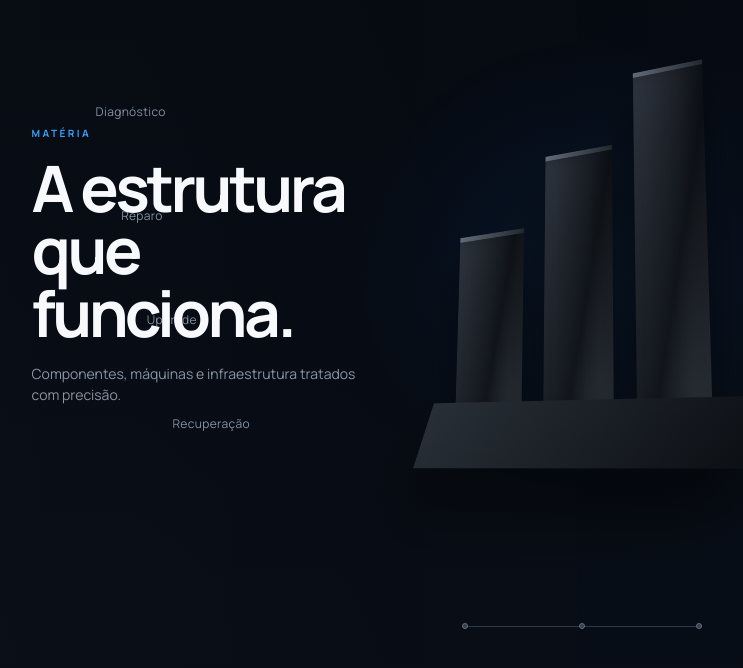
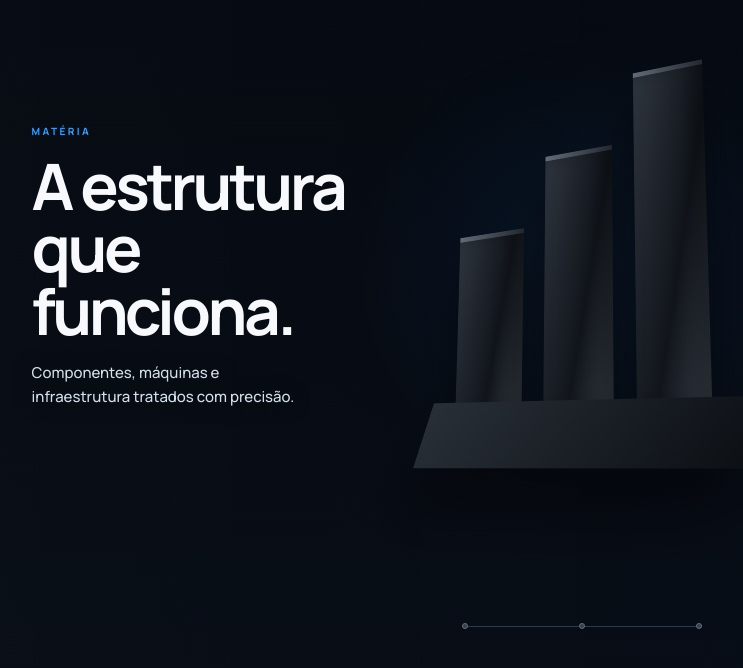
Before and after one commit to TJLN-Solutions/tjl-solutions-site, a React (Vite) app: page / in a window 1280 px wide. Shown: the part 1454-2122 px from the top of the page, without its empty margins (58-801 px from the left). Built offline with nearby package versions, Linux system fonts and the light colour scheme.

Commit message:
fix: remover rotulos sobrepostos da transicao

```diff
--- a/src/App.jsx
+++ b/src/App.jsx
@@ -168,12 +168,9 @@ function HeroScene() {
 function TransformationScene() {
   const ref = useRef(/** @type {HTMLElement | null} */ (null))
   useDesktopSceneMotion(ref, { phases: true })
-  const hardware = ['Diagnóstico', 'Reparo', 'Upgrade', 'Recuperação']
-  const software = ['Sites', 'Sistemas', 'Automações', 'Integrações']
   return <section className="transformation-scene" id="transformacao" ref={ref} tabIndex={-1}><div className="transformation-sticky">
     <article className="transformation-card matter-card">
       <div className="scene-copy scene-copy-matter"><span>MATÉRIA</span><h2>A estrutura<br/>que funciona.</h2><p>Componentes, máquinas e infraestrutura tratados com precisão.</p></div>
-      <div className="hardware-words" aria-label="Serviços de hardware">{hardware.map((item, index) => <span key={item} style={/** @type {React.CSSProperties} */ ({ '--i': index })}>{item}</span>)}</div>
       <div className="matter-object" aria-hidden="true"><div className="metal-column column-a"/><div className="metal-column column-b"/><div className="metal-column column-c"/><div className="metal-base"/></div>
     </article>
     <article className="transformation-card core-card">
@@ -182,7 +179,6 @@ function TransformationScene() {
     </article>
     <article className="transformation-card data-card">
       <div className="scene-copy scene-copy-data"><span>DADOS</span><h2>A inteligência<br/>que evolui.</h2><p>Sistemas e automações passam a mover o negócio.</p></div>
-      <div className="software-words" aria-label="Serviços de software">{software.map((item, index) => <span key={item} style={/** @type {React.CSSProperties} */ ({ '--i': index })}>{item}</span>)}</div>
       <div className="data-visual" aria-hidden="true"><i/><i/><i/><i/><span/></div>
     </article>
     <div className="energy-line" aria-hidden="true"><i/><i/><i/><i/><i/></div>
--- a/src/styles.css
+++ b/src/styles.css
@@ -100,7 +100,7 @@ img { max-width: 100%; }
 .scene-copy { z-index: 5; }
 .scene-copy>span { color: var(--blue-bright); font-size: 9px; font-weight: 700; letter-spacing: .24em; }
 .scene-copy h2 { margin: 15px 0 18px; font-size: clamp(42px,5vw,72px); line-height:.98; letter-spacing:-.055em; }
-.scene-copy p { max-width: 340px; margin:0; color:#8995a4; font-size:14px; }
+.scene-copy p { max-width: 360px; margin:0; color:#c2cedb; font-size:16px; font-weight:500; line-height:1.55; text-wrap:balance; }
 .scene-copy-core p { margin-inline:auto; }
 .metal-column { position:absolute; bottom:70px; width:72px; background:linear-gradient(100deg,#303640,#11151b 60%,#3a414b); box-shadow:inset -12px 0 20px rgba(0,0,0,.35),0 35px 45px rgba(0,0,0,.45); transform:skewY(-4deg); }
 .metal-column::after { content:''; position:absolute; top:0; left:0; right:0; height:5px; background:linear-gradient(90deg,#626b77,#232931); }
@@ -274,10 +274,7 @@ button:disabled{cursor:not-allowed;opacity:.52}
 .transformation-card{position:relative;min-width:0;min-height:620px;display:flex;align-items:stretch;flex-direction:column;padding:clamp(26px,2.5vw,40px);overflow:hidden;border:1px solid rgba(154,193,238,.14);border-radius:24px;background:linear-gradient(155deg,rgba(255,255,255,.035),rgba(3,8,15,.16));box-shadow:0 32px 80px rgba(0,0,0,.18)}
 .transformation-card::before{content:'';position:absolute;inset:0;z-index:-1;pointer-events:none;background:radial-gradient(circle at 70% 72%,rgba(8,120,237,.12),transparent 40%)}
 .transformation-card .scene-copy{position:relative;inset:auto;z-index:2;width:100%;margin:0;translate:0;text-align:left;opacity:1;transform:none}
-.transformation-card .scene-copy>span{display:block;font-size:10px}.transformation-card .scene-copy h2{max-width:100%;margin:14px 0 16px;font-size:clamp(36px,3.5vw,54px);line-height:.96;overflow-wrap:anywhere}.transformation-card .scene-copy p{max-width:36ch;margin:0;color:#9aa6b6;font-size:14px}
-.transformation-card .hardware-words,.transformation-card .software-words{position:relative;inset:auto;z-index:2;display:flex;flex-wrap:wrap;justify-content:flex-start;gap:8px;margin-top:24px;pointer-events:auto}
-.transformation-card .hardware-words span,.transformation-card .software-words span{position:relative;inset:auto;padding:8px 11px;border:1px solid rgba(139,181,230,.22);border-radius:999px;background:rgba(255,255,255,.035);color:#9eabba;font-size:12px;line-height:1;opacity:1;transform:none}
-.transformation-card .software-words span{color:#9bcdff}
+.transformation-card .scene-copy>span{display:block;font-size:10px}.transformation-card .scene-copy h2{max-width:100%;margin:14px 0 16px;font-size:clamp(36px,3.5vw,54px);line-height:.96;overflow-wrap:anywhere}.transformation-card .scene-copy p{max-width:36ch;margin:0;color:#c2cedb;font-size:clamp(14px,1.2vw,16px);font-weight:500;line-height:1.55;text-shadow:0 2px 18px rgba(0,0,0,.42)}
 .transformation-card .matter-object{position:relative;inset:auto;width:min(280px,82%);height:300px;margin:auto auto 0;translate:0;opacity:1;transform:perspective(900px) rotateX(10deg) rotateY(-8deg)}
 .transformation-card .metal-column{bottom:66px;width:20%}.transformation-card .column-a{left:13%;height:45%}.transformation-card .column-b{left:40%;height:65%}.transformation-card .column-c{left:67%;height:82%}
 .transformation-card .transform-core{position:relative;inset:auto;width:min(300px,88%);margin:auto;translate:0;opacity:1;transform:none}.transformation-card .transform-core img{position:relative;inset:auto;display:block;width:100%;height:auto}.transformation-card .core-light{opacity:.22}
@@ -301,15 +298,13 @@ button:disabled{cursor:not-allowed;opacity:.52}
   .transformation-sticky::after{content:'';position:absolute;inset:0;z-index:-1;display:block;background:linear-gradient(90deg,rgba(255,255,255,.012),transparent 45%,rgba(8,120,237,.025))}
   .transformation-card{display:contents}.transformation-card::before{display:none}
   .transformation-card .scene-copy{position:absolute;z-index:5;top:50%;width:370px;margin:0;translate:0 -50%;text-align:left;opacity:1}
-  .transformation-card .scene-copy h2{max-width:none;margin:15px 0 18px;font-size:clamp(42px,5vw,72px);line-height:.98;overflow-wrap:normal}.transformation-card .scene-copy p{max-width:340px;color:#8995a4}
+  .transformation-card .scene-copy h2{max-width:none;margin:15px 0 18px;font-size:clamp(42px,5vw,72px);line-height:.98;overflow-wrap:normal}.transformation-card .scene-copy p{max-width:360px;color:#d5e0eb;font-size:clamp(15px,1.12vw,18px);line-height:1.6;text-shadow:0 2px 20px rgba(0,0,0,.72)}
   .transformation-card .scene-copy-matter{left:7vw;opacity:var(--matter);transform:translateX(calc(var(--progress) * -10vw))}
   .transformation-card .scene-copy-core{left:50%;top:19%;width:620px;translate:-50% 0;text-align:center;opacity:var(--core);transform:translateY(calc((.5 - var(--progress)) * 45px))}.transformation-card .scene-copy-core p{margin-inline:auto}
-  .transformation-card .scene-copy-data{right:7vw;text-align:right;opacity:var(--data);transform:translateX(calc((1 - var(--progress)) * 8vw))}.transformation-card .scene-copy-data p{margin-left:auto}
+  .transformation-card .scene-copy-data{right:7vw;text-align:right;opacity:var(--data);transform:translateX(calc((1 - var(--progress)) * 8vw))}.transformation-card .scene-copy-data p{margin-left:auto;color:#edf5fc;text-shadow:0 2px 20px rgba(18,31,47,.88)}
   .transformation-card .matter-object{position:absolute;z-index:2;left:50%;top:51%;width:360px;height:420px;margin:0;translate:-50% -50%;opacity:var(--matter);transform:perspective(900px) rotateX(12deg) rotateY(calc(-18deg + var(--progress) * 28deg)) translateX(calc(var(--progress) * -22vw)) scale(calc(1 - var(--progress) * .25));transform-style:preserve-3d}
   .transformation-card .metal-column{bottom:70px;width:72px}.transformation-card .column-a{left:45px;height:190px}.transformation-card .column-b{left:140px;height:270px}.transformation-card .column-c{left:235px;height:350px}
   .transformation-card .transform-core{position:absolute;z-index:4;left:50%;top:52%;width:clamp(240px,28vw,440px);aspect-ratio:1;margin:0;translate:-50% -50%;opacity:var(--core);transform:perspective(900px) scale(calc(.72 + var(--energy) * .28)) rotateY(calc(var(--progress) * 12deg - 6deg))}.transformation-card .transform-core img{position:absolute;inset:0;width:100%;height:100%}.transformation-card .core-light{opacity:calc(var(--energy) * .34);animation:corePulse 3s ease-in-out infinite}
-  .transformation-card .hardware-words,.transformation-card .software-words{position:absolute;inset:0;z-index:4;display:block;margin:0;pointer-events:none}.transformation-card .hardware-words span,.transformation-card .software-words span{position:absolute;padding:0;border:0;border-radius:0;background:none;font-size:12px;letter-spacing:.03em}
-  .transformation-card .hardware-words span{left:calc(12% + var(--i) * 2%);top:calc(30% + var(--i) * 13%);color:#83909f;opacity:var(--matter);transform:translateX(calc(var(--progress) * -10vw))}.transformation-card .software-words span{right:calc(12% + var(--i) * 2%);top:calc(30% + var(--i) * 13%);color:#9bcdff;opacity:var(--data);transform:translateX(calc((1 - var(--progress)) * 9vw))}
   .data-visual{display:none}
   .energy-line{position:absolute;z-index:3;left:14%;right:14%;top:52%;display:block;height:1px;background:linear-gradient(90deg,transparent,#39414d 20%,var(--blue) 52%,var(--blue-bright) 70%,transparent);opacity:var(--energy);box-shadow:0 0 16px rgba(8,120,237,.65)}
   .energy-line i{position:absolute;top:-2px;left:calc(var(--i,1) * 17%);width:5px;height:5px;border-radius:50%;background:#bce1ff;box-shadow:0 0 16px var(--blue);animation:energyMove 2s linear infinite}.energy-line i:nth-child(2){--i:2;animation-delay:-.4s}.energy-line i:nth-child(3){--i:3;animation-delay:-.8s}.energy-line i:nth-child(4){--i:4;animation-delay:-1.2s}.energy-line i:nth-child(5){--i:5;animation-delay:-1.6s}
@@ -325,7 +320,7 @@ button:disabled{cursor:not-allowed;opacity:.52}
 
 @media (max-width:600px){
   .hero-sticky{min-height:0;padding:90px 16px 36px}.hero-mark{width:132px}.hero-copy h1{font-size:clamp(34px,11vw,48px)}.hero-actions{width:100%;display:grid;grid-template-columns:1fr}.hero-actions .action{width:100%;min-height:50px}.hero-footnote{font-size:10px}
-  .transformation-scene{padding:68px 12px 40px}.transformation-sticky{gap:12px}.transformation-card{min-height:0;padding:20px 16px;border-radius:18px}.transformation-card .scene-copy h2{font-size:clamp(33px,10.2vw,43px)}.transformation-card .scene-copy p{font-size:13px}.transformation-card .hardware-words,.transformation-card .software-words{margin-top:20px}.transformation-card .matter-object{position:relative;right:auto;bottom:auto;width:min(185px,72%);height:190px;margin:22px auto 0}.transformation-card .transform-core{width:min(180px,68%);margin:22px auto 0}.data-visual{min-height:100px;margin-top:22px}.transformation-card .hardware-words span,.transformation-card .software-words span{padding:7px 9px;font-size:11px}
+  .transformation-scene{padding:68px 12px 40px}.transformation-sticky{gap:12px}.transformation-card{min-height:0;padding:20px 16px;border-radius:18px}.transformation-card .scene-copy h2{font-size:clamp(33px,10.2vw,43px)}.transformation-card .scene-copy p{font-size:14px}.transformation-card .matter-object{position:relative;right:auto;bottom:auto;width:min(185px,72%);height:190px;margin:22px auto 0}.transformation-card .transform-core{width:min(180px,68%);margin:22px auto 0}.data-visual{min-height:100px;margin-top:22px}
 }
 
 @media (min-width:700px) and (max-width:1100px){
@@ -333,8 +328,8 @@ button:disabled{cursor:not-allowed;opacity:.52}
   .transformation-card{width:100%;min-height:520px;margin:0}.transformation-card .scene-copy h2{font-size:clamp(36px,5.2vw,50px)}
   .transformation-card .matter-object{position:relative;right:auto;bottom:auto;width:min(220px,72%);height:240px;margin:auto auto 0}
   .transformation-card .transform-core{width:min(230px,70%)}
-  .transformation-card.data-card{grid-column:1/-1;min-height:390px;display:grid;grid-template-columns:minmax(0,.8fr) minmax(280px,1.2fr);grid-template-rows:auto 1fr;gap:0 30px}
-  .data-card .scene-copy{grid-column:1;grid-row:1}.data-card .software-words{grid-column:1;grid-row:2;align-content:start}.data-card .data-visual{grid-column:2;grid-row:1/3;min-height:290px;margin:0}
+  .transformation-card.data-card{grid-column:1/-1;min-height:390px;display:grid;grid-template-columns:minmax(0,.8fr) minmax(280px,1.2fr);align-items:center;gap:0 30px}
+  .data-card .scene-copy{grid-column:1;grid-row:1}.data-card .data-visual{grid-column:2;grid-row:1;min-height:290px;margin:0}
 }
 
 @media (orientation:landscape) and (max-height:650px) and (max-width:980px){
```
